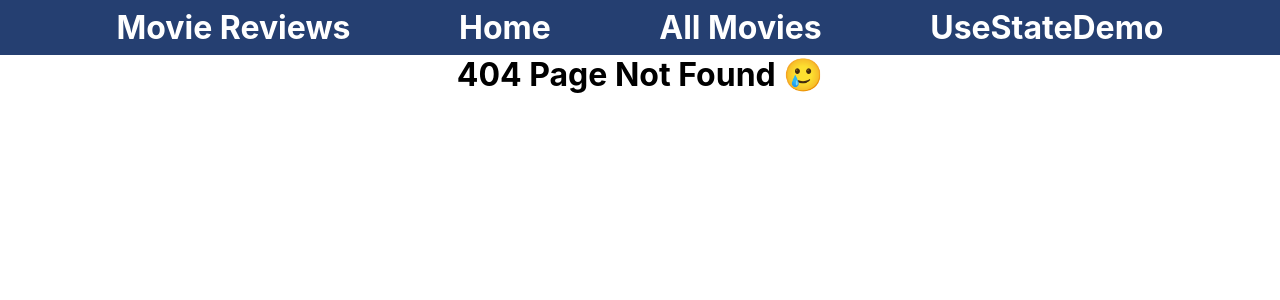
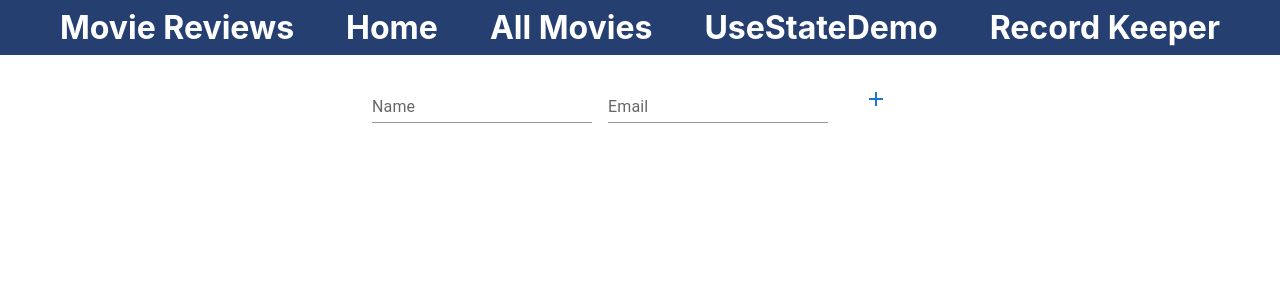
Before and after one commit to ddheer29/learnreact, a React (Create React App) app: page /recordkeeper in a window 1280 px wide. Before the commit this address had no page. Shown: the top 300 px of the page. Built offline with nearby package versions, Linux system fonts and the light colour scheme; the HTML template or start-up script is replaced by a standard one.

Commit message:
Record Keeper

```diff
--- a/package.json
+++ b/package.json
@@ -3,6 +3,10 @@
   "version": "0.1.0",
   "private": true,
   "dependencies": {
+    "@emotion/react": "^11.10.6",
+    "@emotion/styled": "^11.10.6",
+    "@mui/icons-material": "^5.11.11",
+    "@mui/material": "^5.11.12",
     "@testing-library/jest-dom": "^5.16.5",
     "@testing-library/react": "^13.4.0",
     "@testing-library/user-event": "^13.5.0",
--- a/src/App.jsx
+++ b/src/App.jsx
@@ -6,6 +6,7 @@ import { BrowserRouter as Router, Routes, Route } from 'react-router-dom';
 import Home from './components/Home';
 import UseStateDemo from './components/UseStateDemo';
 import Error from './components/Error';
+import RecordKeeper from './components/RecordKeeper';
 
 
 const App = () => {
@@ -17,6 +18,7 @@ const App = () => {
                     <Route exact path='/' element={<Home/>} />
                     <Route path='/movies' element={<Allmovies/>} />
                     <Route path='/usestatedemo' element={<UseStateDemo/>} />
+                    <Route path='/recordkeeper' element={<RecordKeeper/>} />
                     <Route path='*' element={<Error/>} />
                 </Routes>
             </Router>
--- a/src/components/Header.jsx
+++ b/src/components/Header.jsx
@@ -8,6 +8,7 @@ const Header = () => {
         <Link to={'/'} style={{textDecoration: "none", color: "white"}}><h1>Home</h1></Link>
         <Link to={'/movies'} style={{textDecoration: "none", color: "white"}}><h1>All Movies</h1></Link>
         <Link to={'/usestatedemo'} style={{textDecoration: "none", color: "white"}}><h1>UseStateDemo</h1></Link>
+        <Link to={'/recordkeeper'} style={{textDecoration: "none", color: "white"}} ><h1>Record Keeper</h1></Link>
     </div>
   )
 }
--- /dev/null
+++ b/src/components/Record.jsx
@@ -0,0 +1,19 @@
+import React from 'react'
+import Button from '@mui/material/Button';
+import DeleteIcon from '@mui/icons-material/Delete';
+
+
+const Record = ({name, email, index}) => {
+    const removeData = () => {
+
+    }
+    return (
+        <div className="record">
+            <h4>{name}</h4>
+            <h4>{email}</h4>
+            <Button onClick={removeData} variant="text"><DeleteIcon/></Button>
+        </div>
+    )
+}
+
+export default Record
--- /dev/null
+++ b/src/components/RecordKeeper.jsx
@@ -0,0 +1,62 @@
+import React, { useState } from 'react'
+import '../styles/RecordKeeper.css'
+import TextField from '@mui/material/TextField';
+import Stack from '@mui/material/Stack';
+import Button from '@mui/material/Button';
+import AddIcon from '@mui/icons-material/Add';
+// import Record from './Record';
+import DeleteIcon from '@mui/icons-material/Delete';
+
+const RecordKeeper = () => {
+    const [name, setName] = useState("");
+    const [email, setEmail] = useState("");
+    const [data, setData] = useState([]);
+    const addData = () => {
+        setData([...data, {name, email}]);
+        setName("");
+        setEmail("");
+    }
+    const removeData = (index) => {
+        let arr = data;
+        arr.splice(index, 1);
+        setData([...arr]);
+    }
+    return (
+        <div className="keeper">
+            <div className='form'>
+                <Stack spacing={2} direction="row">
+                    <TextField
+                        value={name}
+                        onChange={(element) => setName(element.target.value)}
+                        id="standard-basic"
+                        label="Name"
+                        variant="standard"
+                    />
+                    <TextField
+                        value={email}
+                        onChange={(element) => setEmail(element.target.value)}
+                        id="standard-basic"
+                        label="Email"
+                        variant="standard"
+                    />
+                    <Button onClick={addData} variant="text"><AddIcon/></Button>
+                </Stack>
+            </div>
+            <div className="records">
+                {
+                    data.map((e, index) => {
+                        return (
+                            <div key={index} className="record">
+                                <h4>{e.name}</h4>
+                                <h4>{e.email}</h4>
+                                <Button onClick={() => removeData(index)} variant="text"><DeleteIcon/></Button>
+                            </div>
+                        )
+                    })
+                }
+            </div>
+        </div>
+    )
+}
+
+export default RecordKeeper
--- /dev/null
+++ b/src/styles/RecordKeeper.css
@@ -0,0 +1,34 @@
+.keeper{
+    display: flex;
+    color: black;
+    text-align: center;
+    flex-direction: column;
+    align-items: center;
+}
+h1{
+    margin: 0;
+}
+
+.form{
+    margin-top: 20px;
+}
+
+.records{
+    display: flex;
+    flex-direction: column;
+    align-items: center;
+    margin-top: 20px;
+    width: 100%;
+}
+
+.record{
+    display: flex;
+    justify-content: space-between;
+    width: 60%;
+    padding: 10px;
+    border-radius: 20px;
+    border: 2px solid rgb(240, 250, 255);
+    background-color: rgb(220, 250, 255);
+}
+
+/* #EE5A24 */
```
Also changed, not shown: 1 other file (tests, documents, lock files or other folders).
